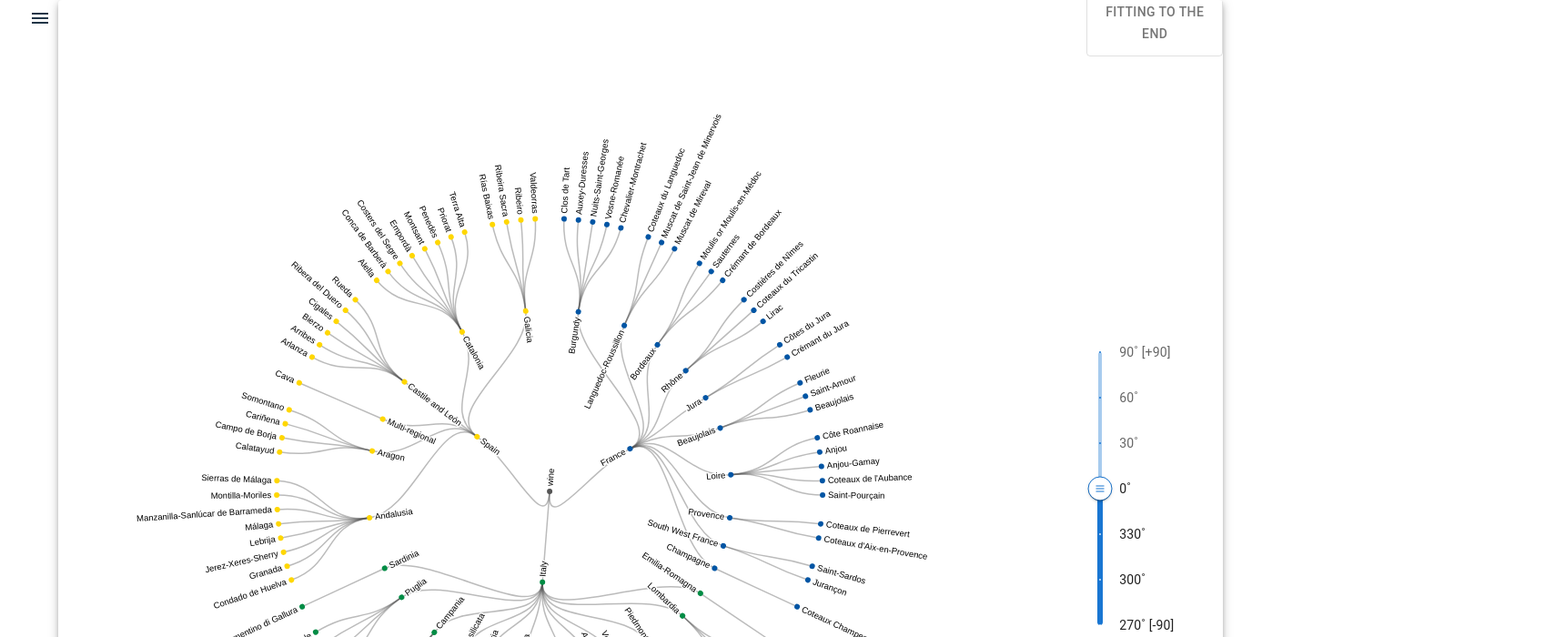
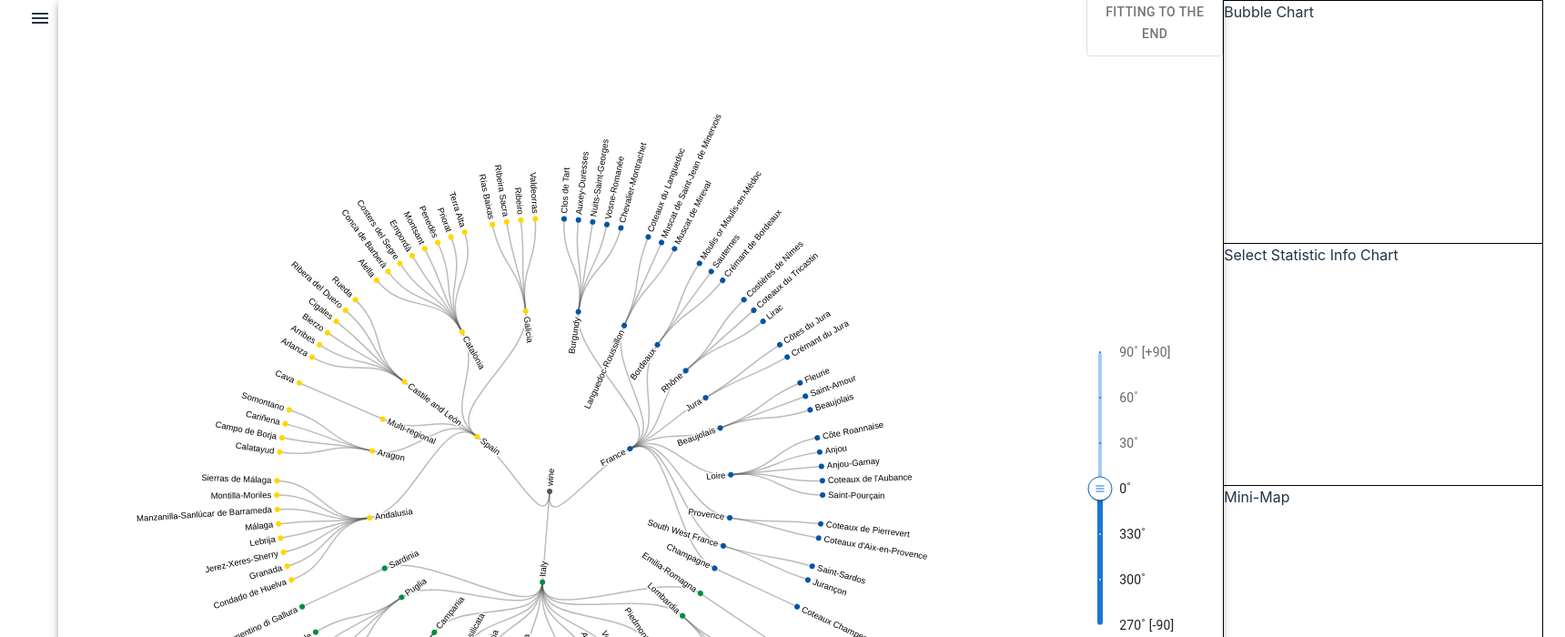
Before and after one commit to ptyoiy/Tree-of-Wine, a React (Vite) app: page / in a window 1280 px wide. Shown: the top 700 px of the page at 91% size, 1720 px wide, since content can reach past the window. Built offline with nearby package versions, Linux system fonts and the light colour scheme.

Commit message:
chore : RightSection 3등분 완료

```diff
--- a/src/App.tsx
+++ b/src/App.tsx
@@ -5,6 +5,7 @@ import { LoadingBoundary } from './components/layout/LoadingBoundary';
 import { useWineDataCsv } from './utils/csvHandler';
 import { makeTree, WineData } from './utils/makeTree';
 import {SideBar} from "./components/layout/SideBar.tsx";
+import RightSection from "./components/layout/RightSection.tsx";
 
 /**
  * Tree of Wine의 분기 순서
@@ -22,11 +23,13 @@ function App() {
   return (
     <LoadingBoundary isLoading={isLoading}>
       <Container
-          maxWidth="xl"
+          maxWidth={false}
           sx={{
           display:'flex',
       }}>
           <SideBar/>
+
+
         <Paper
           elevation={5}
           sx={{
@@ -55,6 +58,7 @@ function App() {
             fittingToTheEnd={fittingToTheEnd}
           />
         </Paper>
+          <RightSection/>
       </Container>
     </LoadingBoundary>
   );
--- /dev/null
+++ b/src/components/layout/RightSection.tsx
@@ -0,0 +1,36 @@
+import { Box } from '@mui/material';
+
+const RightSection = () => {
+    return (
+        <Box
+            sx={{
+                display: 'grid',
+                gridTemplateRows: '1fr 1fr 1fr',
+                height: '100vh',
+                width: '350px',
+                border: 'solid 1px black',
+            }}
+        >
+            <Box
+                sx={{
+
+                    borderBottom: 'solid 1px black',
+                }}
+            >
+                Bubble Chart
+            </Box>
+            <Box
+                sx={{
+                    borderBottom: 'solid 1px black',
+                }}
+            >
+                Select Statistic Info Chart
+            </Box>
+            <Box >
+                Mini-Map
+            </Box>
+        </Box>
+    );
+};
+
+export default RightSection;
```
